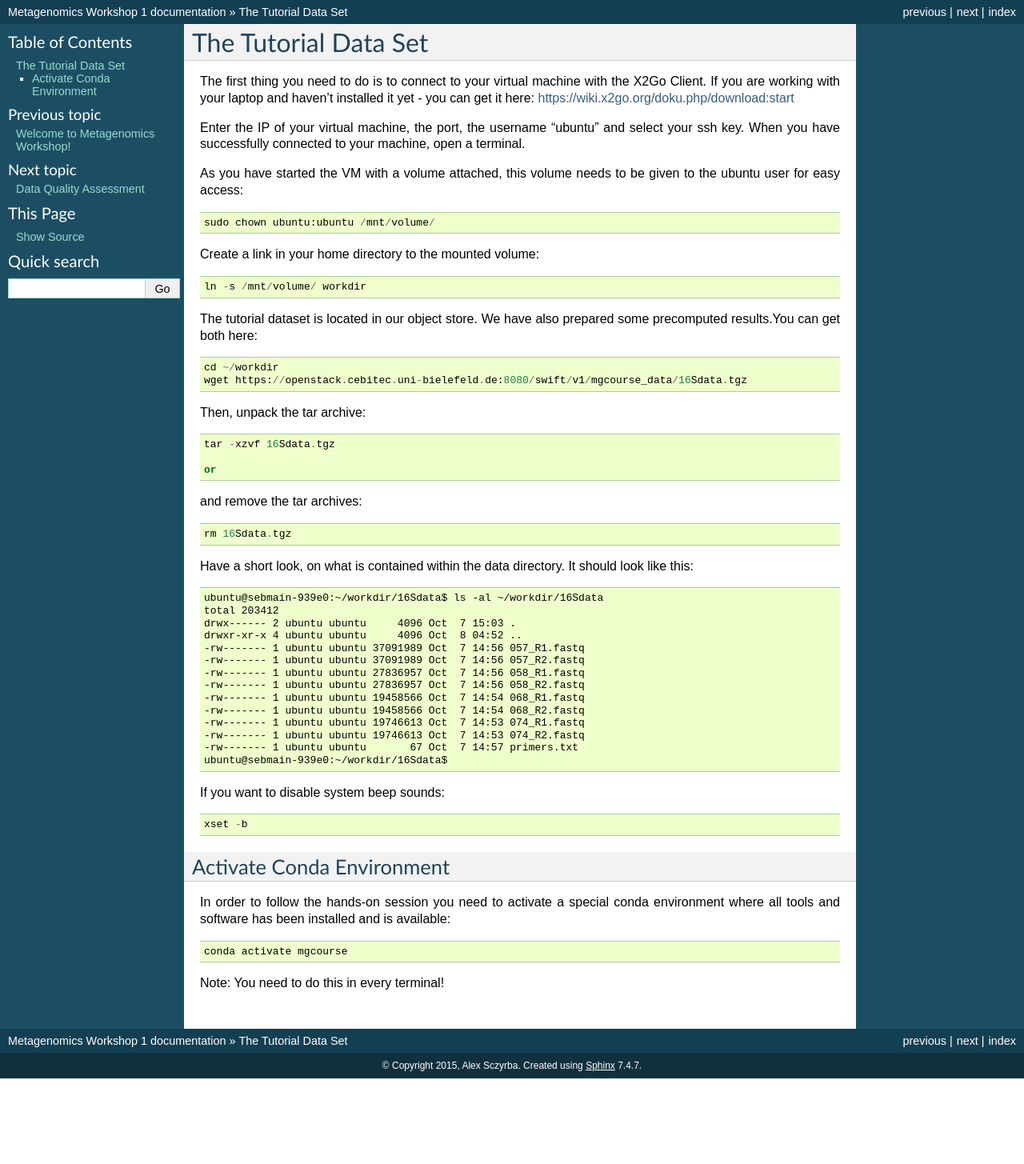
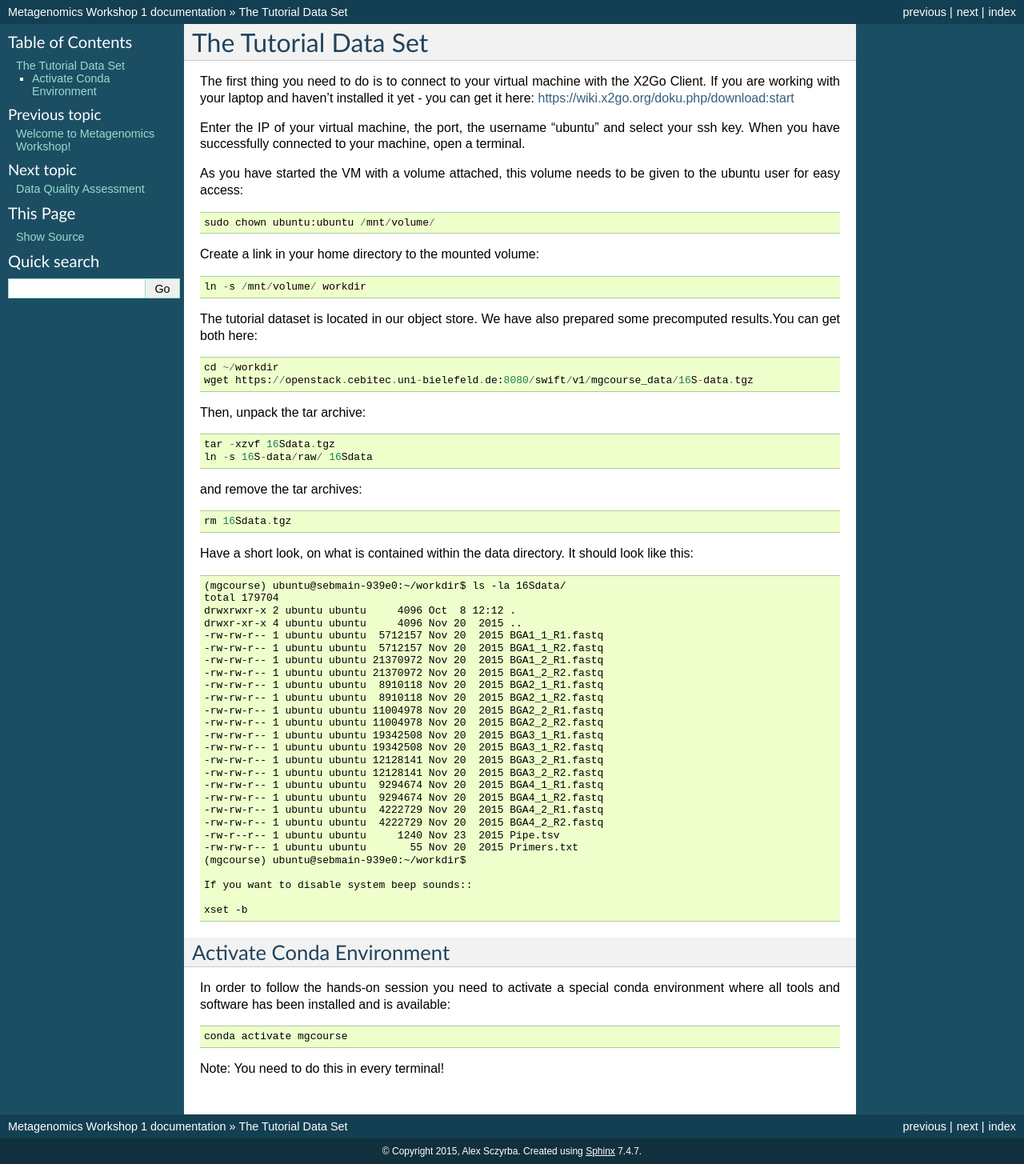
Before and after one commit to jueneman/16S-workshop-denbi, a Sphinx documentation site: the page built from docs/data.rst, in a window 1280 px wide. Shown: the whole page at 80% size. Built offline with Sphinx 7.4.7, drawn with Linux system fonts in a browser that asks for light colours; before the commit the page ends 1348 px from its top, so only the background shows below that.

Commit message:
Update data.rst

```diff
--- a/docs/data.rst
+++ b/docs/data.rst
@@ -17,13 +17,12 @@ Create a link in your home directory to the mounted volume::
 The tutorial dataset is located in our object store. We have also prepared some precomputed results.You can get both here::
 
   cd ~/workdir
-  wget https://openstack.cebitec.uni-bielefeld.de:8080/swift/v1/mgcourse_data/16Sdata.tgz
+  wget https://openstack.cebitec.uni-bielefeld.de:8080/swift/v1/mgcourse_data/16S-data.tgz
 
 Then, unpack the tar archive::
 
   tar -xzvf 16Sdata.tgz
-
-  or
+  ln -s 16S-data/raw/ 16Sdata
 
 and remove the tar archives::
 
@@ -31,22 +30,31 @@ and remove the tar archives::
 
 Have a short look, on what is contained within the data directory. It should look like this::
 
-  ubuntu@sebmain-939e0:~/workdir/16Sdata$ ls -al ~/workdir/16Sdata
-  total 203412
-  drwx------ 2 ubuntu ubuntu     4096 Oct  7 15:03 .
-  drwxr-xr-x 4 ubuntu ubuntu     4096 Oct  8 04:52 ..
-  -rw------- 1 ubuntu ubuntu 37091989 Oct  7 14:56 057_R1.fastq
-  -rw------- 1 ubuntu ubuntu 37091989 Oct  7 14:56 057_R2.fastq
-  -rw------- 1 ubuntu ubuntu 27836957 Oct  7 14:56 058_R1.fastq
-  -rw------- 1 ubuntu ubuntu 27836957 Oct  7 14:56 058_R2.fastq
-  -rw------- 1 ubuntu ubuntu 19458566 Oct  7 14:54 068_R1.fastq
-  -rw------- 1 ubuntu ubuntu 19458566 Oct  7 14:54 068_R2.fastq
-  -rw------- 1 ubuntu ubuntu 19746613 Oct  7 14:53 074_R1.fastq
-  -rw------- 1 ubuntu ubuntu 19746613 Oct  7 14:53 074_R2.fastq
-  -rw------- 1 ubuntu ubuntu       67 Oct  7 14:57 primers.txt
-  ubuntu@sebmain-939e0:~/workdir/16Sdata$
+  (mgcourse) ubuntu@sebmain-939e0:~/workdir$ ls -la 16Sdata/
+  total 179704
+  drwxrwxr-x 2 ubuntu ubuntu     4096 Oct  8 12:12 .
+  drwxr-xr-x 4 ubuntu ubuntu     4096 Nov 20  2015 ..
+  -rw-rw-r-- 1 ubuntu ubuntu  5712157 Nov 20  2015 BGA1_1_R1.fastq
+  -rw-rw-r-- 1 ubuntu ubuntu  5712157 Nov 20  2015 BGA1_1_R2.fastq
+  -rw-rw-r-- 1 ubuntu ubuntu 21370972 Nov 20  2015 BGA1_2_R1.fastq
+  -rw-rw-r-- 1 ubuntu ubuntu 21370972 Nov 20  2015 BGA1_2_R2.fastq
+  -rw-rw-r-- 1 ubuntu ubuntu  8910118 Nov 20  2015 BGA2_1_R1.fastq
+  -rw-rw-r-- 1 ubuntu ubuntu  8910118 Nov 20  2015 BGA2_1_R2.fastq
+  -rw-rw-r-- 1 ubuntu ubuntu 11004978 Nov 20  2015 BGA2_2_R1.fastq
+  -rw-rw-r-- 1 ubuntu ubuntu 11004978 Nov 20  2015 BGA2_2_R2.fastq
+  -rw-rw-r-- 1 ubuntu ubuntu 19342508 Nov 20  2015 BGA3_1_R1.fastq
+  -rw-rw-r-- 1 ubuntu ubuntu 19342508 Nov 20  2015 BGA3_1_R2.fastq
+  -rw-rw-r-- 1 ubuntu ubuntu 12128141 Nov 20  2015 BGA3_2_R1.fastq
+  -rw-rw-r-- 1 ubuntu ubuntu 12128141 Nov 20  2015 BGA3_2_R2.fastq
+  -rw-rw-r-- 1 ubuntu ubuntu  9294674 Nov 20  2015 BGA4_1_R1.fastq
+  -rw-rw-r-- 1 ubuntu ubuntu  9294674 Nov 20  2015 BGA4_1_R2.fastq
+  -rw-rw-r-- 1 ubuntu ubuntu  4222729 Nov 20  2015 BGA4_2_R1.fastq
+  -rw-rw-r-- 1 ubuntu ubuntu  4222729 Nov 20  2015 BGA4_2_R2.fastq
+  -rw-r--r-- 1 ubuntu ubuntu     1240 Nov 23  2015 Pipe.tsv
+  -rw-rw-r-- 1 ubuntu ubuntu       55 Nov 20  2015 Primers.txt
+  (mgcourse) ubuntu@sebmain-939e0:~/workdir$
 
-If you want to disable system beep sounds::
+  If you want to disable system beep sounds::
 
   xset -b
 
```
